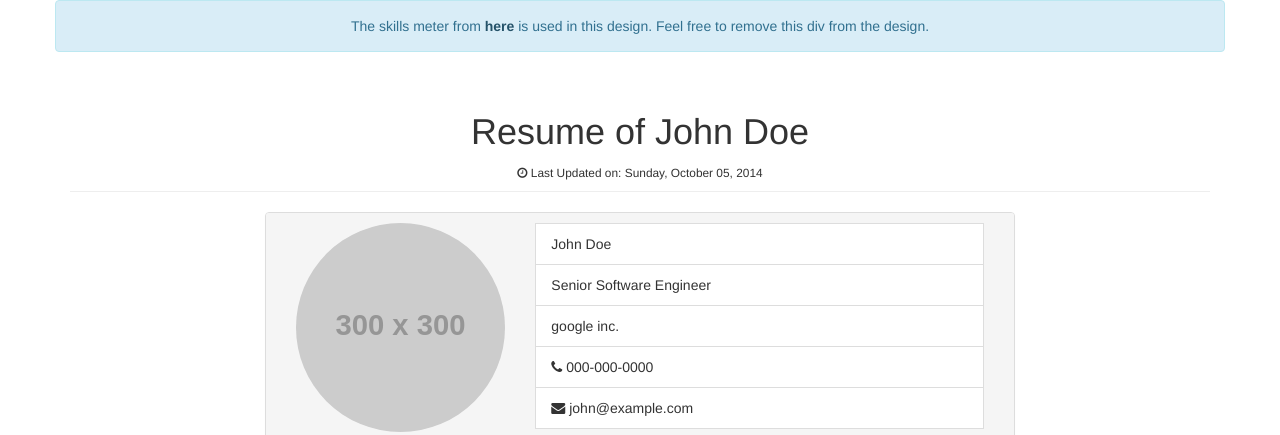
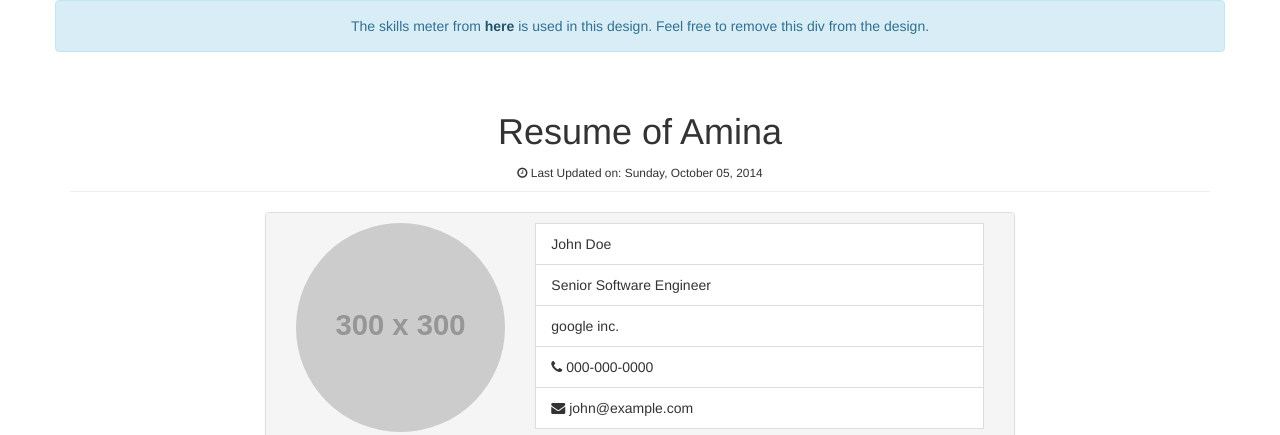
Before and after one commit to Mina1031/Mina1031.github.io, a plain HTML site: page index.html in a window 1280 px wide. Shown: the top 435 px of the page. Drawn offline with nearby package versions, Linux system fonts and the light colour scheme; placeholder pictures from the web are drawn by us.

Commit message:
new changes

```diff
--- a/index.html
+++ b/index.html
@@ -170,7 +170,7 @@
 
     <div class="resume">
       <header class="page-header">
-        <h1 class="page-title">Resume of John Doe</h1>
+        <h1 class="page-title">Resume of Amina</h1>
         <small> <i class="fa fa-clock-o"></i> Last Updated on: <time>Sunday, October 05, 2014</time></small>
       </header>
       <div class="row">
```
